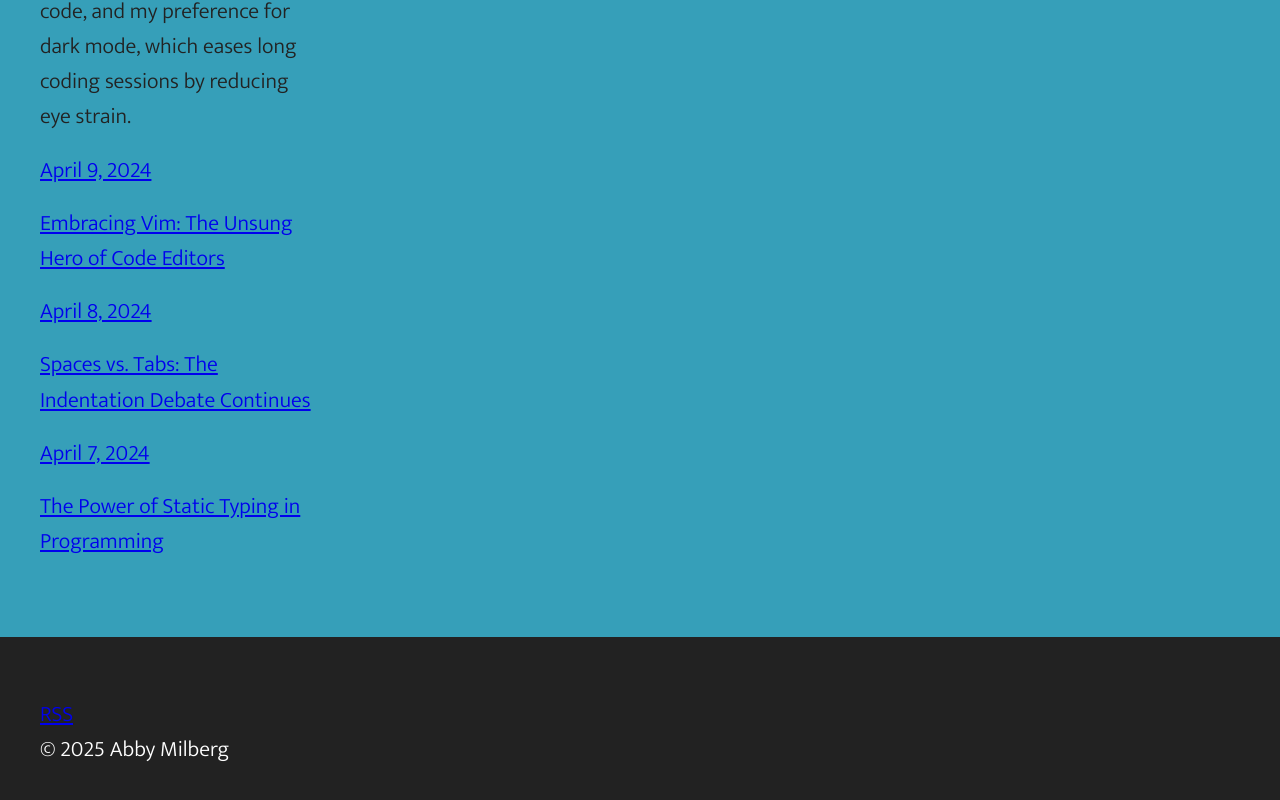
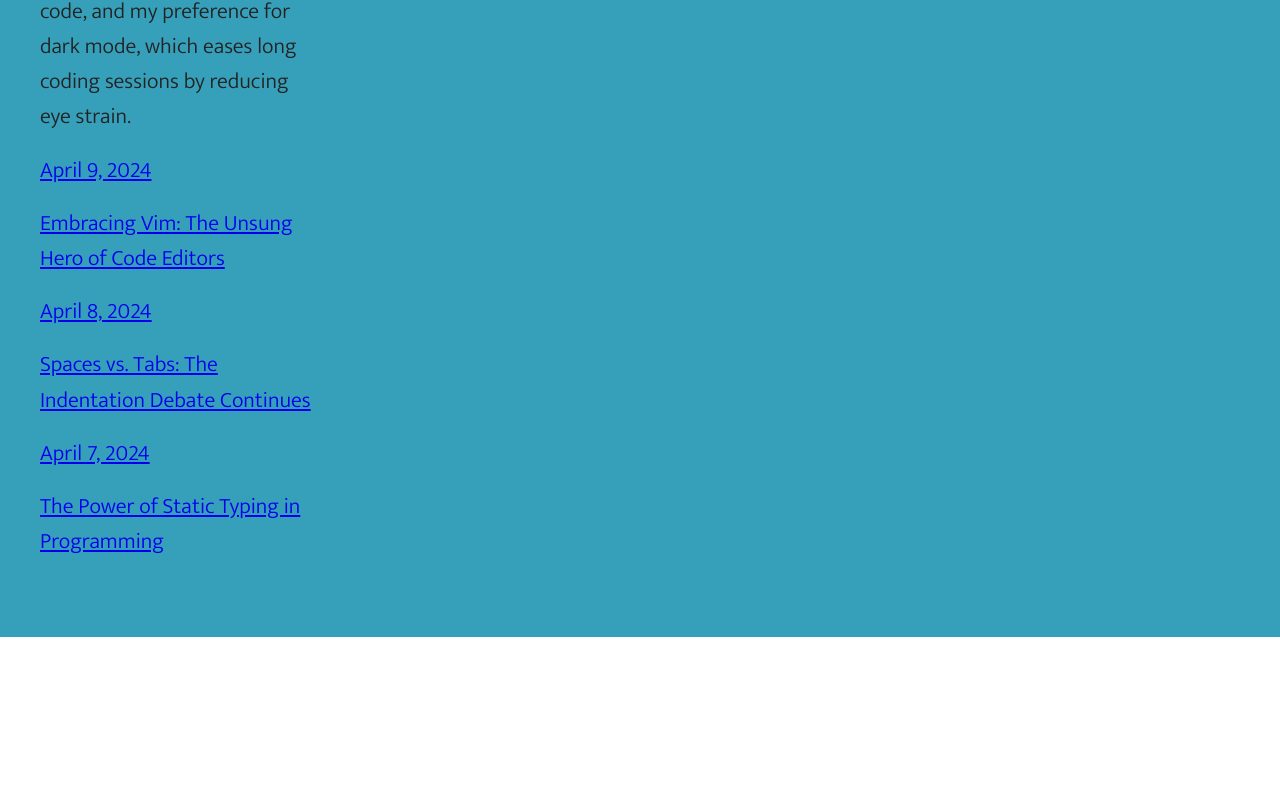
Before and after one commit to Abby805/abby-portfolio, a Next.js app: page / in a window 1280 px wide. Shown: the part 776-1576 px from the top of the page. After the commit the page ends 1413 px from the top, so only its background shows below. Built offline with nearby package versions, Linux system fonts and the light colour scheme.

Commit message:
commenting out footer

```diff
--- a/app/layout.tsx
+++ b/app/layout.tsx
@@ -4,7 +4,7 @@ import { SpeedInsights } from '@vercel/speed-insights/next'
 
 import Row from './components/layout/Row'
 import Header from './components/Header'
-import Footer from './components/Footer'
+// import Footer from './components/Footer'
 
 import { baseUrl } from './sitemap'
 import './styles/global.css'
@@ -54,7 +54,7 @@ export default function RootLayout({
               {children}
             </Row>
           </main>
-          <Footer />
+          {/* <Footer /> */}
           <Analytics />
           <SpeedInsights />
       </body>
```
